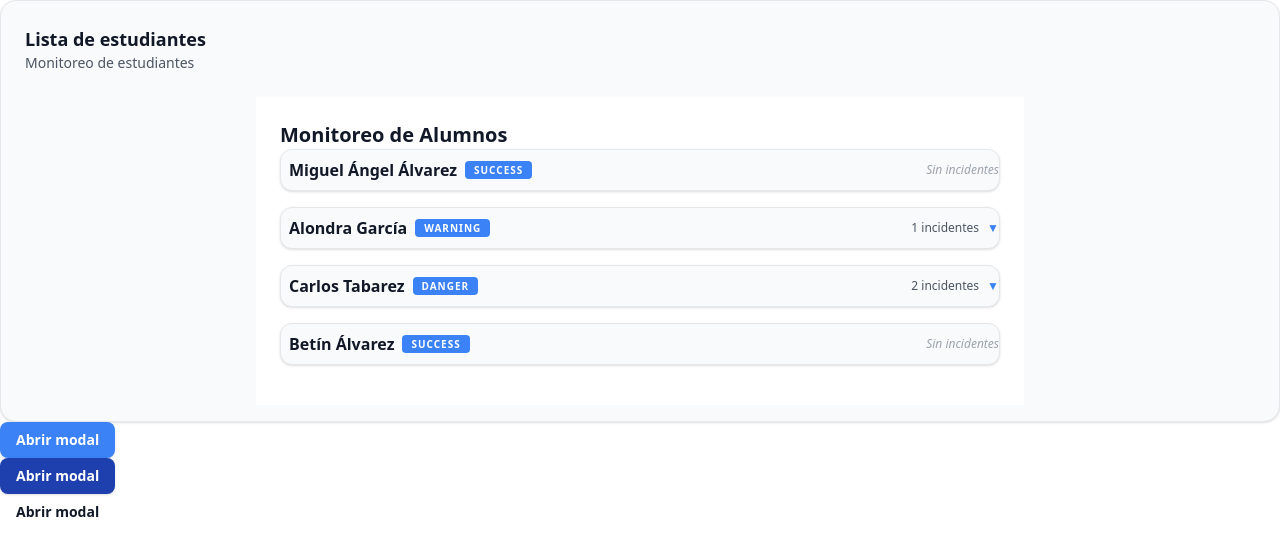
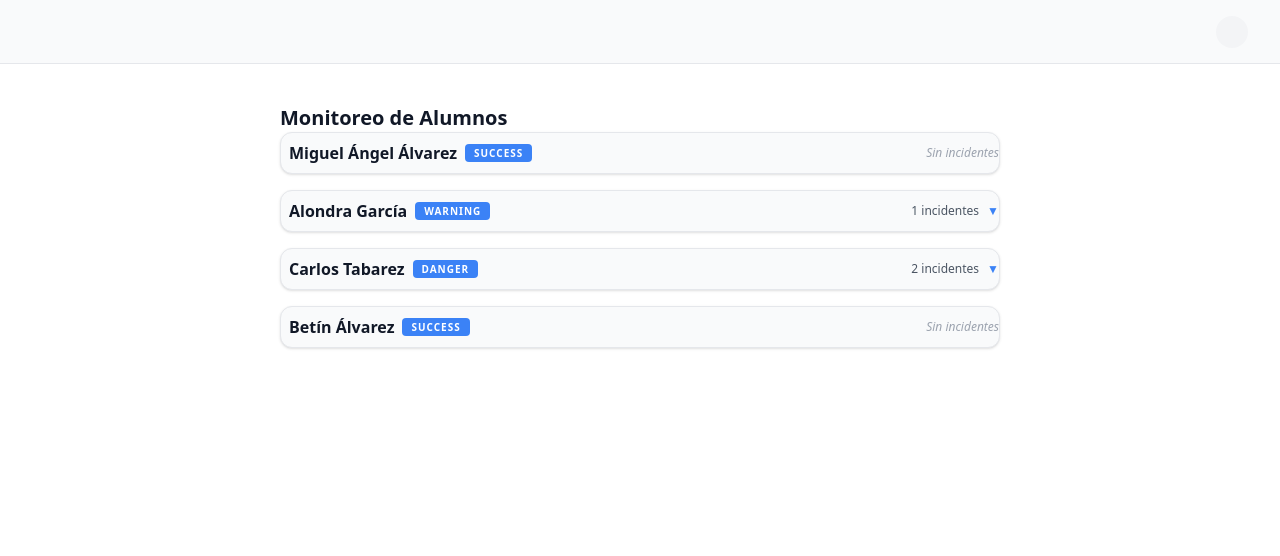
Before and after one commit to MickeyAtz/tecdetective-anticheat, a React (Vite) app in the folder client/: page / in a window 1280 px wide. Shown: the top 556 px of the page. Built offline with nearby package versions, Linux system fonts and the light colour scheme.

Commit message:
Creacion de MainLayout y creacion del elemento navbar (solo tamaño para organizar layout)

```diff
--- a/client/src/App.jsx
+++ b/client/src/App.jsx
@@ -1,107 +1,32 @@
 import { useState } from 'react';
+import { BrowserRouter, Routes, Route } from 'react-router-dom';
+
+// Importacion de componentes
 import Button from '@/components/atoms/Button.jsx';
 import Form from '@/components/molecules/Form';
 import Badge from '@/components/atoms/Badge.jsx';
 import StudentList from '@/components/molecules/StudentList.jsx';
 import Card from '@/components/molecules/Card';
 import Modal from '@/components/atoms/Modal';
+import MainLayout from '@/components/templates/MainLayout';
+// Importacion de mocks
+import { STUDENTS_MOCK } from '@/mocks/students';
 
 function App() {
-    const [isModalOpen, setIsModalOpen] = useState(false);
-
-    const STUDENTS_MOCK = [
-        {
-            id: 'st-001',
-            nombre: 'Miguel Ángel Álvarez',
-            status: 'success',
-            incidents: [], // Caso: Sin incidentes
-        },
-        {
-            id: 'st-002',
-            nombre: 'Alondra García',
-            status: 'warning',
-            incidents: [
-                {
-                    id: 'inc-1',
-                    nombre: 'Cambio de pestaña',
-                    descripcion:
-                        'Se detectó salida del navegador por más de 5 segundos.',
-                    fechaYHora: '10:15 AM',
-                },
-            ],
-        },
-        {
-            id: 'st-003',
-            nombre: 'Carlos Tabarez',
-            status: 'danger',
-            incidents: [
-                {
-                    id: 'inc-2',
-                    nombre: 'Objeto no permitido',
-                    descripcion: 'Detección de dispositivo móvil en cámara.',
-                    fechaYHora: '10:42 AM',
-                },
-                {
-                    id: 'inc-3',
-                    nombre: 'Múltiples rostros',
-                    descripcion:
-                        'Se detectó una segunda persona en el encuadre.',
-                    fechaYHora: '10:45 AM',
-                },
-            ],
-        },
-        {
-            id: 'st-004',
-            nombre: 'Betín Álvarez',
-            status: 'success',
-            incidents: [],
-        },
-    ];
-
     return (
-        <>
-            <Card
-                title="Lista de estudiantes"
-                subtitle="Monitoreo de estudiantes"
-            >
-                <StudentList students={STUDENTS_MOCK}></StudentList>
-            </Card>
-            <Button onClick={() => setIsModalOpen(true)} variant="primary">
-                Abrir modal
-            </Button>
-            <Button onClick={() => setIsModalOpen(true)} variant="secondary">
-                Abrir modal
-            </Button>
-            <Button onClick={() => setIsModalOpen(true)} variant="ghost">
-                Abrir modal
-            </Button>
-            <Modal
-                title="Este es un modal de prueba"
-                isOpen={isModalOpen}
-                onClose={() => setIsModalOpen(false)}
-            >
-                Lorem ipsum dolor sit, amet consectetur adipisicing elit. Omnis
-                maiores aperiam sunt doloremque ut nesciunt blanditiis ex
-                voluptatibus vitae? Quaerat, minima iusto. Sapiente ab deserunt
-                quia facere pariatur perspiciatis soluta. Veritatis facere enim
-                autem, velit nulla tempora dicta libero cumque iste ex vel
-                temporibus hic consectetur consequuntur mollitia voluptatibus
-                facilis accusamus voluptas dolorum quasi dolores sed beatae
-                assumenda. Corporis, eius. Fuga inventore aliquid unde
-                blanditiis quam itaque culpa, suscipit officiis voluptate natus
-                sapiente voluptatum ipsam possimus repudiandae repellat
-                cupiditate excepturi sint laborum in quia labore asperiores
-                praesentium soluta dolore! Placeat? Nisi, explicabo dolore,
-                commodi molestias debitis voluptatibus voluptatum ducimus iste
-                deleniti obcaecati rerum quidem officia enim. Nobis harum
-                praesentium ratione molestias nulla nesciunt ipsam tenetur
-                delectus? Ab nam fugit consequuntur. Officiis aliquam hic ipsa
-                exercitationem! Earum, architecto nobis omnis nihil commodi
-                corrupti, magnam aut laborum iste fuga reprehenderit dolorum
-                dicta reiciendis, modi quibusdam ipsum! Ex tempora eum ducimus
-                delectus cumque.
-            </Modal>
-        </>
+        <BrowserRouter>
+            <Routes>
+                <Route path="/" element={<MainLayout />}>
+                    // TODO creacion de paginas y agregarlas al router de react
+                    <Route
+                        index
+                        element={
+                            <StudentList students={STUDENTS_MOCK}></StudentList>
+                        }
+                    ></Route>
+                </Route>
+            </Routes>
+        </BrowserRouter>
     );
 }
 
--- /dev/null
+++ b/client/src/components/molecules/Navbar.jsx
@@ -0,0 +1,18 @@
+import React from 'react';
+
+const Navbar = () => {
+    const navStyle = `fixed top-0 left-0 w-full h-16 bg-bg-secondary border-b border-border-primary flex items-center justify-between px-8 z-50`;
+    const brandStyle = `text-xl font-bold text-brand-primary`;
+
+    // TODO Agregar logica de navegacion, definir los elementos que llevara y agregarlos
+    return (
+        <nav className={navStyle}>
+            <span className={brandStyle}></span>
+            <div className="flex items-center gap-4">
+                <div className="w-8 h-8 rounded-full bg-bg-tertiary"></div>
+            </div>
+        </nav>
+    );
+};
+
+export default Navbar;
--- /dev/null
+++ b/client/src/components/templates/MainLayout.jsx
@@ -0,0 +1,20 @@
+import React from 'react';
+import { Outlet } from 'react-router-dom';
+//Importacion de componentes (navbar)
+import Navbar from '@/components/molecules/Navbar';
+
+const MainLayout = ({ children }) => {
+    const layoutStyle = `min-h-screen bg-bg-primary text-text-primary transition-colors duration-300`;
+    const containerStyle = `max-w-4xl mx-auto p-4 pt-20`;
+
+    return (
+        <div className={layoutStyle}>
+            <Navbar />
+            <main className={containerStyle}>
+                <Outlet />
+            </main>
+        </div>
+    );
+};
+
+export default MainLayout;
--- /dev/null
+++ b/client/src/mocks/students.js
@@ -0,0 +1,47 @@
+export const STUDENTS_MOCK = [
+    {
+        id: 'st-001',
+        nombre: 'Miguel Ángel Álvarez',
+        status: 'success',
+        incidents: [], // Caso: Sin incidentes
+    },
+    {
+        id: 'st-002',
+        nombre: 'Alondra García',
+        status: 'warning',
+        incidents: [
+            {
+                id: 'inc-1',
+                nombre: 'Cambio de pestaña',
+                descripcion:
+                    'Se detectó salida del navegador por más de 5 segundos.',
+                fechaYHora: '10:15 AM',
+            },
+        ],
+    },
+    {
+        id: 'st-003',
+        nombre: 'Carlos Tabarez',
+        status: 'danger',
+        incidents: [
+            {
+                id: 'inc-2',
+                nombre: 'Objeto no permitido',
+                descripcion: 'Detección de dispositivo móvil en cámara.',
+                fechaYHora: '10:42 AM',
+            },
+            {
+                id: 'inc-3',
+                nombre: 'Múltiples rostros',
+                descripcion: 'Se detectó una segunda persona en el encuadre.',
+                fechaYHora: '10:45 AM',
+            },
+        ],
+    },
+    {
+        id: 'st-004',
+        nombre: 'Betín Álvarez',
+        status: 'success',
+        incidents: [],
+    },
+];
```
